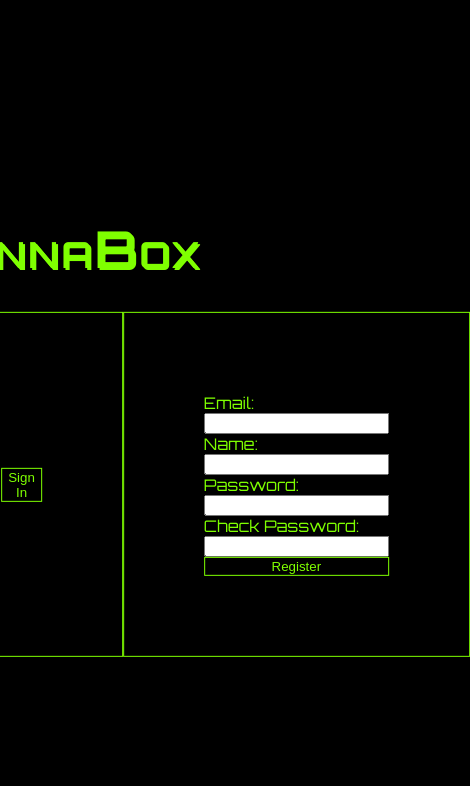
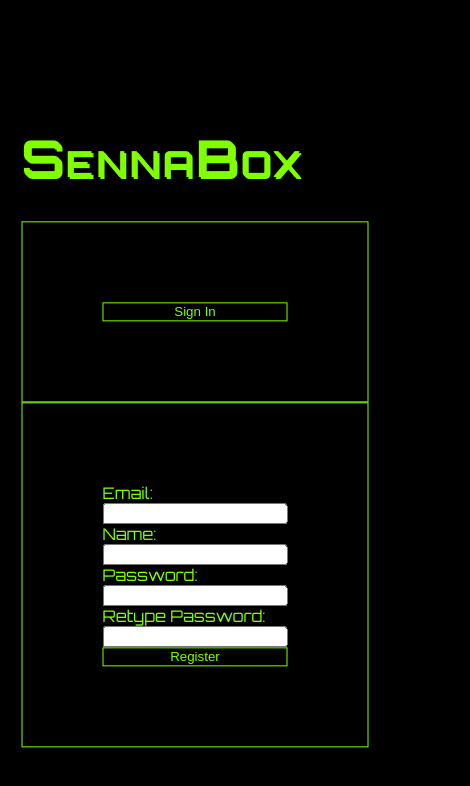
Before and after one commit to jazznerd206/SennaBox, a React app in the folder frontend/: page / in a window 390 px wide. Both pictures are taken after a click on the button "Sign Up". Shown: the top 786 px of the page, 470 px wide, since content can reach past the window. Built offline with nearby package versions, Linux system fonts and the light colour scheme.

Commit message:
add media query to login for responsive behavior

```diff
--- a/frontend/src/components/Login/Login.js
+++ b/frontend/src/components/Login/Login.js
@@ -156,7 +156,7 @@ function Login() {
                         id="password"
                         onChange={(e) => setPassword(e.target.value)}
                     ></input>
-                    <label>Check Password:</label>
+                    <label>Retype Password:</label>
                     <input
                         type="password"
                         value={checkPassword}
--- a/frontend/src/components/Login/style.css
+++ b/frontend/src/components/Login/style.css
@@ -25,4 +25,10 @@
     to {
       color: chartreuse;
     }
+}
+
+@media only screen and (max-width: 768px) {
+  .login-wrapper {
+    flex-direction: column;
   }
+}
--- a/frontend/src/pages/Dashboard.js
+++ b/frontend/src/pages/Dashboard.js
@@ -28,7 +28,7 @@ function Dashboard() {
         <div className="dashboard-wrapper">
             <div className="row dashboard-header">
                 <h1>SENNABOX</h1>
-                <h1>{user.username}{user.Boxes[0].boxName}</h1>
+                <h1>{user.username}</h1>
                 <button onClick={() => logout()}>Logout</button>
             </div>
             {user.Boxes.length === 0 && (
```
Also changed, not shown: frontend/src/utils/Auth.js (deleted), 1 other file (tests, documents, lock files or other folders).
